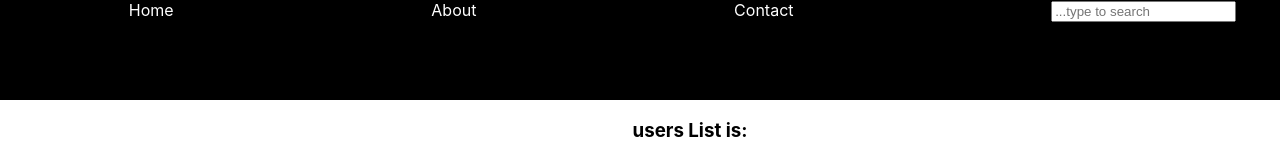
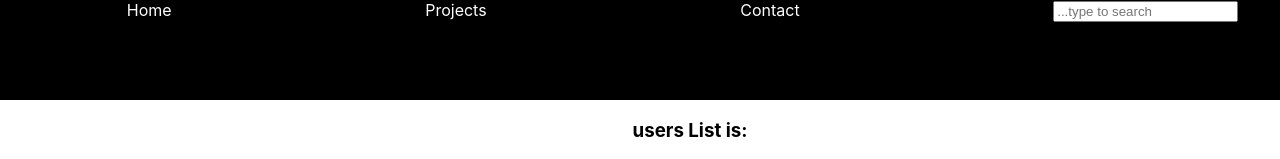
Before and after one commit to pavankalyan123-ops/TypeScript-practice, a React (Create React App) app in the folder search-user/: page / in a window 1280 px wide. Shown: the top 159 px of the page. Built offline with nearby package versions, Linux system fonts and the light colour scheme.

Commit message:
chnaged style

```diff
--- a/search-user/src/components/Navbar.tsx
+++ b/search-user/src/components/Navbar.tsx
@@ -29,7 +29,7 @@ const Navbar = () => {
         }}
       >
         <div>Home</div>
-        <div>About</div>
+        <div>Projects</div>
         <div>Contact</div>
         <div style={{ height: "100px", width: "100px" }}>
           <input
```
